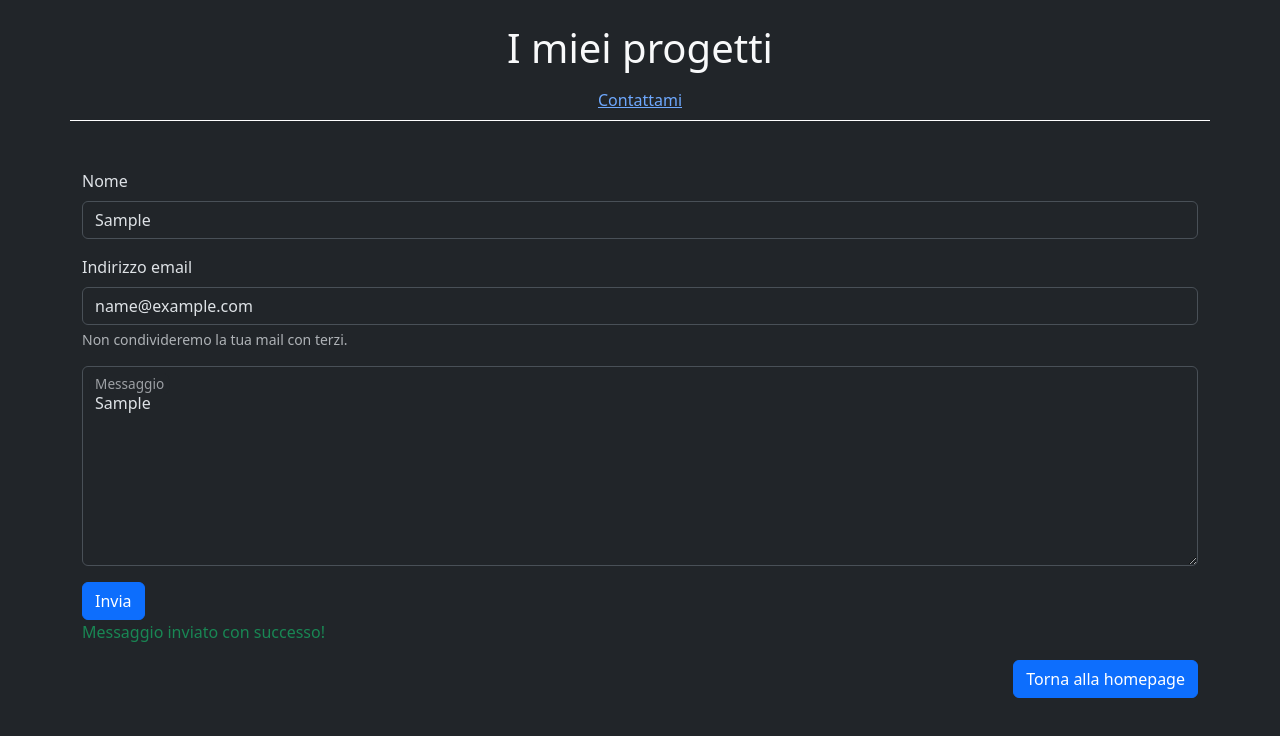
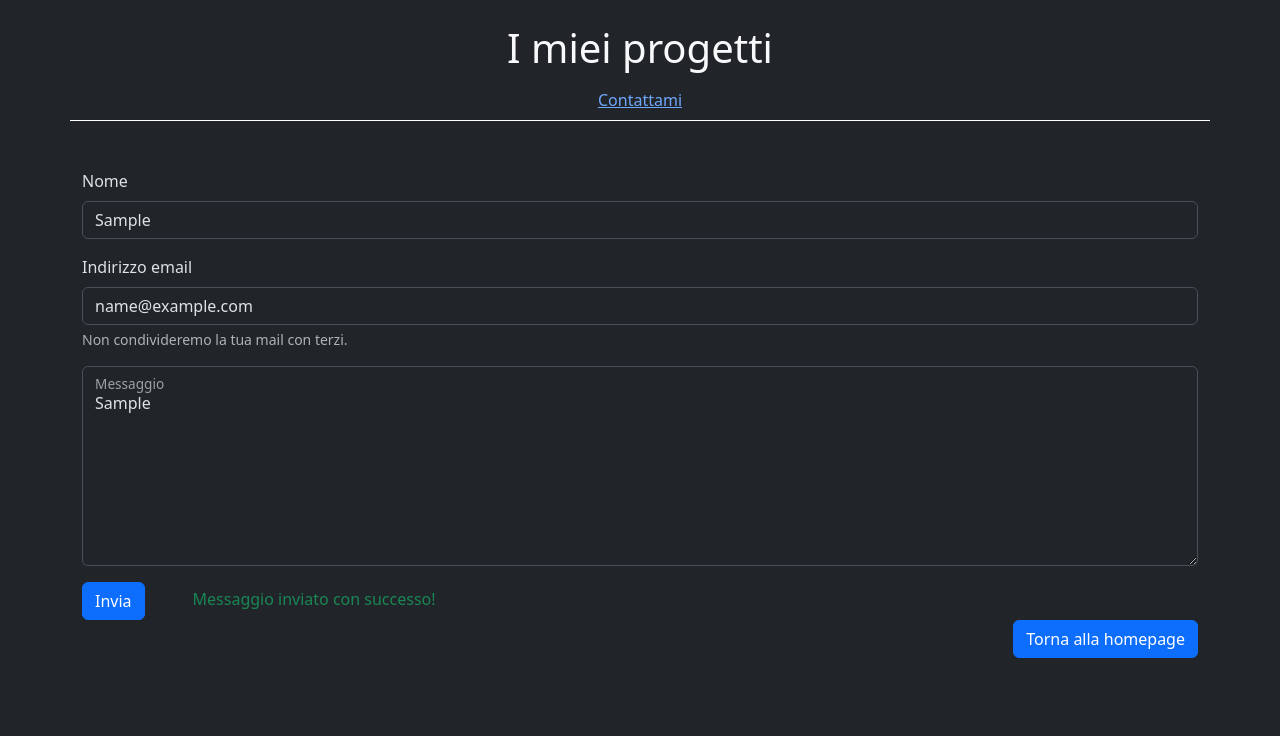
Before and after one commit to mariasolegallina/vite-boolfolio, a Vue app in the folder vite-boolfolio/: page /new-contact in a window 1280 px wide. Both pictures are taken after typing "Sample", "name@example.com", "Sample" into the empty fields and a click on the button "Invia". Shown: the top 736 px of the page. Built offline with nearby package versions, Linux system fonts and the light colour scheme; no server answers.

Commit message:
fixed class in template (contactForm)

```diff
--- a/vite-boolfolio/src/components/ContactForm.vue
+++ b/vite-boolfolio/src/components/ContactForm.vue
@@ -50,10 +50,12 @@ export default {
             </div>
 
             <button type="submit" class="btn btn-primary">Invia</button>
+             <!-- provvisorio per visionare messaggio dopol'invio dei dati, da correggere! -->
+            <span v-if="submitSuccess !== null" class="text-success ms-5">Messaggio inviato con successo!</span>
+
         </form>
 
-        <!-- provvisorio per visionare messaggio dopol'invio dei dati, da correggere! -->
-        <p v-if="submitSuccess !== null" class="text-success">Messaggio inviato con successo!</p>
+
 
 
         <div class="container  text-end p-0">
```
